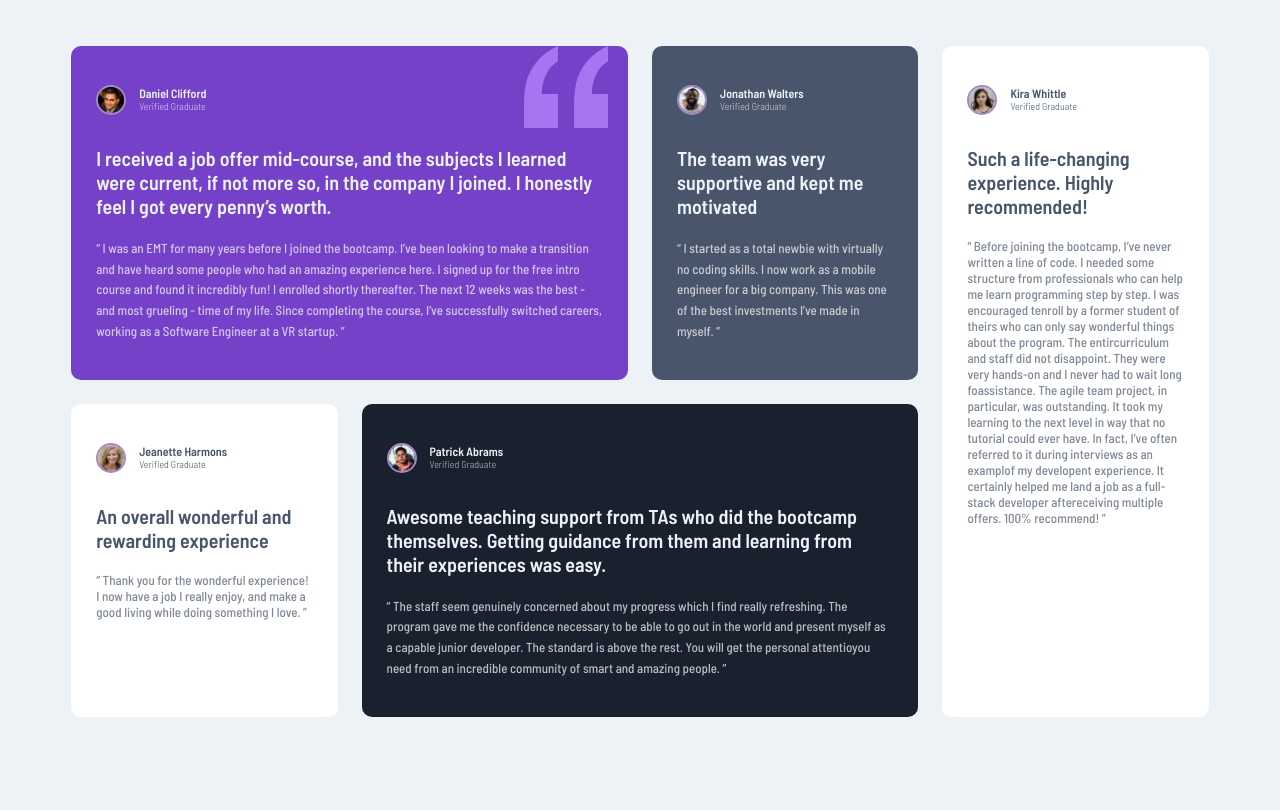
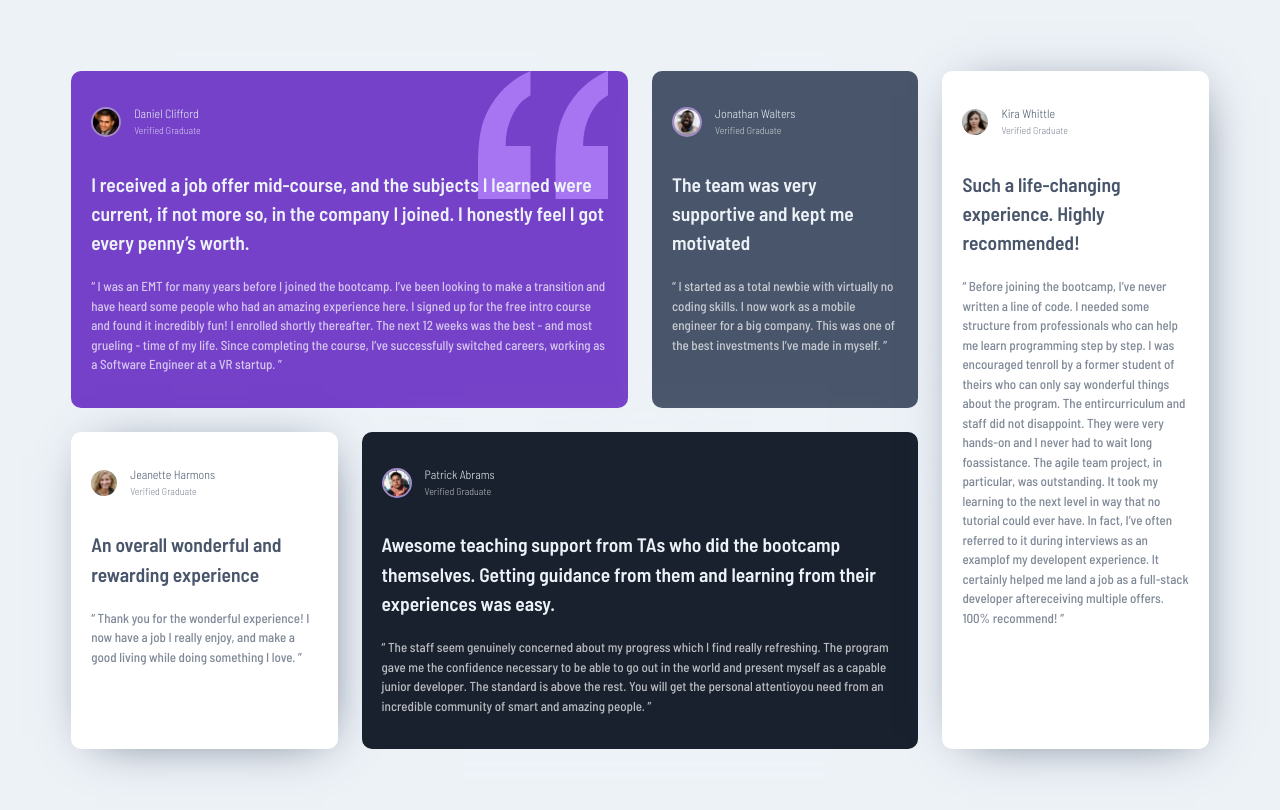
Before and after one commit to EtFX1/Frontend-Mentor-Testimonials-grid-section, a plain HTML site: page index.html in a window 1280 px wide. Drawn offline with Linux system fonts and the light colour scheme.

Commit message:
done with the code

```diff
--- a/index.html
+++ b/index.html
@@ -26,9 +26,9 @@
     <link rel="stylesheet" href="styles.css" />
   </head>
   <body>
-    <main id="container">
+    <main id="grid-container">
       <!-- !section 1: Daniel Cifford -->
-      <article class="card section1-card">
+      <article class="card card-1">
         <!-- *image and name section -->
         <section class="image-and-name-container">
           <!-- * daniel image -->
@@ -63,7 +63,7 @@
 
         <!-- *paragraph section -->
         <section class="paragraph">
-          <p class="user-story user-story-light">
+          <p class="user-story-light">
             “ I was an EMT for many years before I joined the bootcamp. I’ve
             been looking to make a transition and have heard some people who had
             an amazing experience here. I signed up for the free intro course
@@ -76,7 +76,7 @@
       </article>
 
       <!-- !Section 2: Jonathan Walters -->
-      <article class="card section2-card">
+      <article class="card card-2">
         <!-- *image and name section -->
         <section class="image-and-name-container">
           <!-- * jonathan image -->
@@ -102,7 +102,7 @@
 
         <!-- *paragraph section -->
         <section class="paragraph">
-          <p class="user-story user-story-light">
+          <p class="user-story-light">
             “ I started as a total newbie with virtually no coding skills. I now
             work as a mobile engineer for a big company. This was one of the
             best investments I’ve made in myself. ”
@@ -111,12 +111,12 @@
       </article>
 
       <!-- !Section 3: Jeanette Harmon  -->
-      <article class="card section3-card">
+      <article class="card card-3">
         <!-- *image and name section -->
         <section class="image-and-name-container">
           <!-- * jeanette image -->
           <img
-            class="user-image"
+            class="user-image light-bg-image"
             src="images/image-jeanette.jpg"
             alt="daniel clifford image"
           />
@@ -139,7 +139,7 @@
 
         <!-- *paragraph section -->
         <section class="paragraph">
-          <p class="user-story user-story-dark">
+          <p class="user-story-dark">
             “ Thank you for the wonderful experience! I now have a job I really
             enjoy, and make a good living while doing something I love. ”
           </p>
@@ -147,7 +147,7 @@
       </article>
 
       <!-- !Section 4: Patrick Abrams -->
-      <article class="card section4-card">
+      <article class="card card-4">
         <!-- *image and name section -->
         <section class="image-and-name-container">
           <!-- * Patrick image -->
@@ -175,7 +175,7 @@
 
         <!-- *paragraph section -->
         <section class="paragraph">
-          <p class="user-story user-story-light">
+          <p class="user-story-light">
             “ The staff seem genuinely concerned about my progress which I find
             really refreshing. The program gave me the confidence necessary to
             be able to go out in the world and present myself as a capable
@@ -187,12 +187,12 @@
       </article>
 
       <!-- !Section 5: Kira Whittle -->
-      <article class="card section5-card">
+      <article class="card card-5">
         <!-- *image and name section -->
         <section class="image-and-name-container">
           <!-- * kira image -->
           <img
-            class="user-image"
+            class="user-image light-bg-image"
             src="images/image-kira.jpg"
             alt="daniel clifford image"
           />
@@ -215,7 +215,7 @@
 
         <!-- *paragraph section -->
         <section class="paragraph">
-          <p class="user-story user-story-dark">
+          <p class="user-story-dark">
             “ Before joining the bootcamp, I’ve never written a line of code. I
             needed some structure from professionals who can help me learn
             programming step by step. I was encouraged tenroll by a former
--- a/styles.css
+++ b/styles.css
@@ -1,78 +1,137 @@
 body {
+  font-size: 13px;
+  line-height: 1.5;
   background-color: hwb(210 93% 3%);
-  height: 100%;
 }
 
 /* *container for all sections */
-#container {
-  /* background-color: red; */
+#grid-container {
   font-family: "Barlow Semi Condensed", sans-serif;
+  padding: 5%;
+  max-width: 1440px;
+
   display: grid;
-  grid-template-columns: repeat(4, 1fr);
-  grid-auto-columns: auto;
   grid-gap: 1.5rem;
-  padding: 3% 5%;
+  grid-auto-columns: 1fr;
+  grid-template-areas:
+    "card1"
+    "card2"
+    "card3"
+    "card4"
+    "card5";
 }
 
-.section1-card,
-.section4-card {
-  grid-column: span 2;
+/* ?tablet size */
+@media (min-width: 768px) {
+  #grid-container {
+    grid-template-areas:
+      "card1 card1 card1 card1"
+      "card2 card2 card4 card4"
+      "card3 card3 card4 card4"
+      "card5 card5 card5 card5";
+  }
+
+  .card-1 {
+    grid-area: card1;
+  }
+
+  .card-2 {
+    grid-area: card2;
+  }
+
+  .card-3 {
+    grid-area: card3;
+  }
+
+  .card-4 {
+    grid-area: card4;
+  }
+
+  .card-5 {
+    grid-area: card5;
+  }
 }
 
-.section5-card {
-  grid-column: 4 / 5;
-  grid-row: 1 / 3;
+/* ?laptop size */
+@media (min-width: 992px) {
+  /* .section1-card,
+  .section4-card {
+    grid-column: span 2;
+  }
+
+  #container {
+    grid-template-columns: repeat(4, 1fr);
+  }
+
+  .section5-card {
+    grid-column-start: 4;
+    grid-row: 1 / 3;
+  } */
+
+  #grid-container {
+    grid-template-areas:
+      "card1 card1 card2 card5"
+      "card3 card4 card4 card5";
+  }
+
+  .card-1 {
+    grid-area: card1;
+  }
+
+  .card-2 {
+    grid-area: card2;
+  }
+
+  .card-3 {
+    grid-area: card3;
+  }
+
+  .card-4 {
+    grid-area: card4;
+  }
+
+  .card-5 {
+    grid-area: card5;
+  }
 }
 
 /* *each card */
 .card {
   border-radius: 0.625rem;
-  /* *we want the quotations to be positioned relative to each card, not the entire document*/
+  /* ?we want the quotations to be positioned relative to each card, not the entire document*/
   position: relative;
-  padding: 25px;
+  padding: 20px;
+  box-shadow: 5px 5px 50px -20px;
 }
 
-.section1-card,
-.section2-card,
-.section4-card {
+/* *font color for card 1,2 and 4 */
+.card-1,
+.card-2,
+.card-4 {
   color: hsl(210, 46%, 95%);
 }
 
-/* !card 1 */
-/* *section 1 card */
-.section1-card {
-  background-color: hsl(263, 55%, 52%);
-}
-
-/* !card 2 */
-/* *section 2 card */
-.section2-card {
-  background-color: hsl(217, 19%, 35%);
-}
-
-/* !card 3 */
-/* *section 3 card */
-.section3-card {
+/* *font color for card 3 and 5 */
+.card-3,
+.card-5 {
   background-color: hsl(0, 0%, 100%);
   color: hsl(217, 19%, 35%);
 }
 
-/* !card 4 */
-/* *section 3 card */
-.section4-card {
+/* !Background colors for cards 1, 2, 4 */
+.card-1 {
+  background-color: hsl(263, 55%, 52%);
+}
+
+.card-2 {
+  background-color: hsl(217, 19%, 35%);
+}
+
+.card-4 {
   background-color: hsl(219, 29%, 14%);
 }
 
-/* !card 5 */
-/* *section 5 card */
-.section5-card {
-  background-color: hsl(0, 0%, 100%);
-  color: hsl(217, 19%, 35%);
-}
-
-/* !image and name section */
-
-/* *section with image and name made into a flex container*/
+/* *image and name section flex container */
 section.image-and-name-container {
   display: flex;
   align-items: center;
@@ -86,7 +145,12 @@ section.image-and-name-container {
   border: 2px solid hsl(263, 35%, 66%);
 }
 
-/* !{user name} verified graduate container */
+/* !Removes the border on cards 3 and 5 */
+.light-bg-image {
+  border: none;
+}
+
+/* *{user name} and "verified graduate" container */
 .name-and-ver-container {
   line-height: 0;
   margin-left: 0.8125rem;
@@ -94,57 +158,46 @@ section.image-and-name-container {
 
 /* *User name */
 .user-name {
-  font-size: 0.75rem;
-  margin: 22px 0 13px;
+  font-size: 12px;
+  font-weight: 200;
+  margin: 22px 0 17px;
 }
 
 /* *verified graduate */
 .verified-graduate {
-  font-size: 0.625rem;
+  font-size: 10px;
   font-weight: 200;
   color: hsla(0, 0%, 100%, 0.7);
   margin-top: 0;
 }
 
+/* targets */
 h6.verified-graduate-dark {
-  color: hsl(217, 19%, 35%);
+  font-size: 10px;
+  color: hsl(217, 19%, 35%, 0.7);
 }
 
 /* *quotations image */
 .quotations {
-  width: 42%; /*todo: maybe width to a smaller % at 460px, and right to a larger value */
+  width: 8.125rem;
   top: 0;
   right: 1.25rem;
   z-index: 0;
   position: absolute;
 }
 
-@media (min-width: 28.75rem) {
-  .quotations {
-    width: 15%;
-  }
-}
-
 /* !header section */
 
 h1.main-statement {
   font-weight: 600;
-  font-size: 1.25rem;
   margin-bottom: 20px;
   position: relative;
   z-index: 1;
 }
 
-p {
-  font-size: 13px;
-}
+/* *changes the transparency of the paragraphs to 70% on cards 3 and 5 */
 p.user-story-light {
   color: hsla(0, 0%, 100%, 0.7);
-  line-height: 1.6;
-}
-
-h1.main-statement-dark {
-  color: hsl(217, 19%, 35%);
 }
 
 p.user-story-dark {
```
Also changed, not shown: solution-screenshots/laptop:desktop screenshot.png (added), solution-screenshots/mobile screenshot.png (added), solution-screenshots/tablet-screenshot.png (added), text.txt (deleted), 1 other file.
